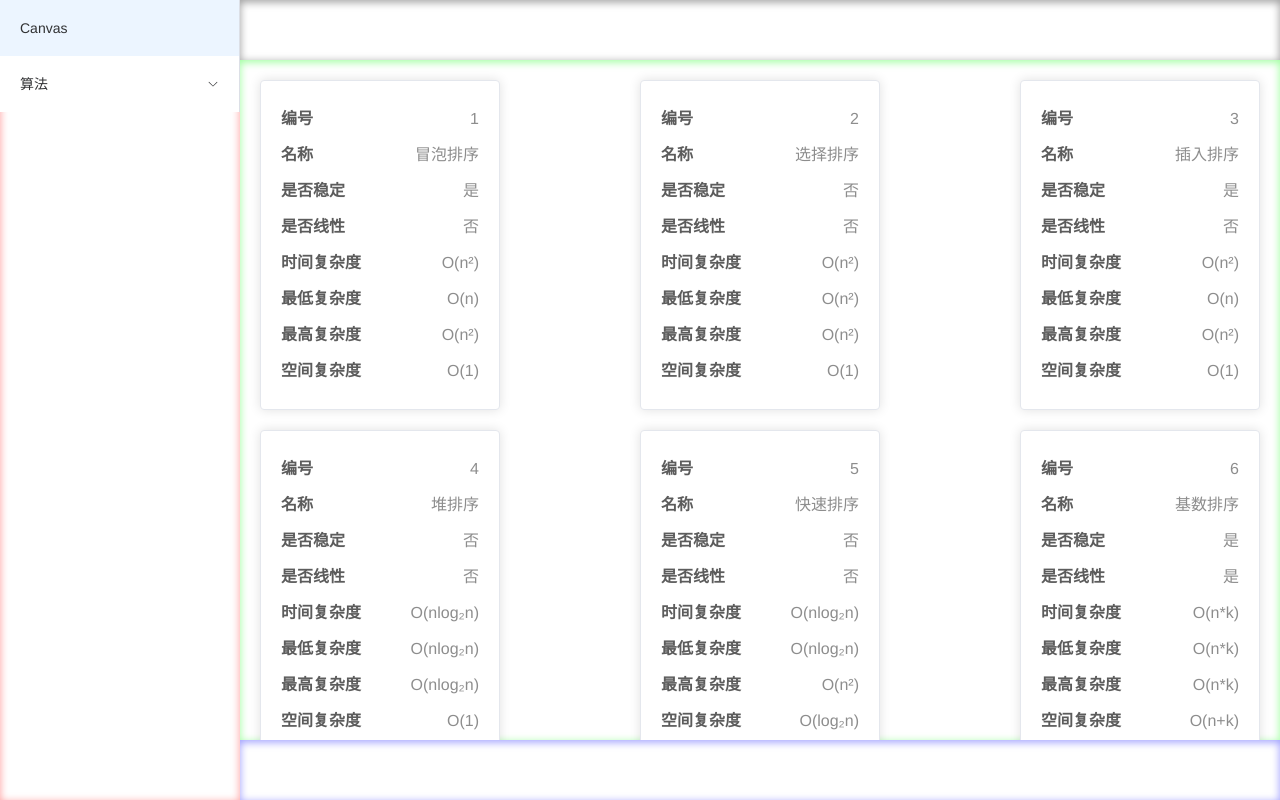
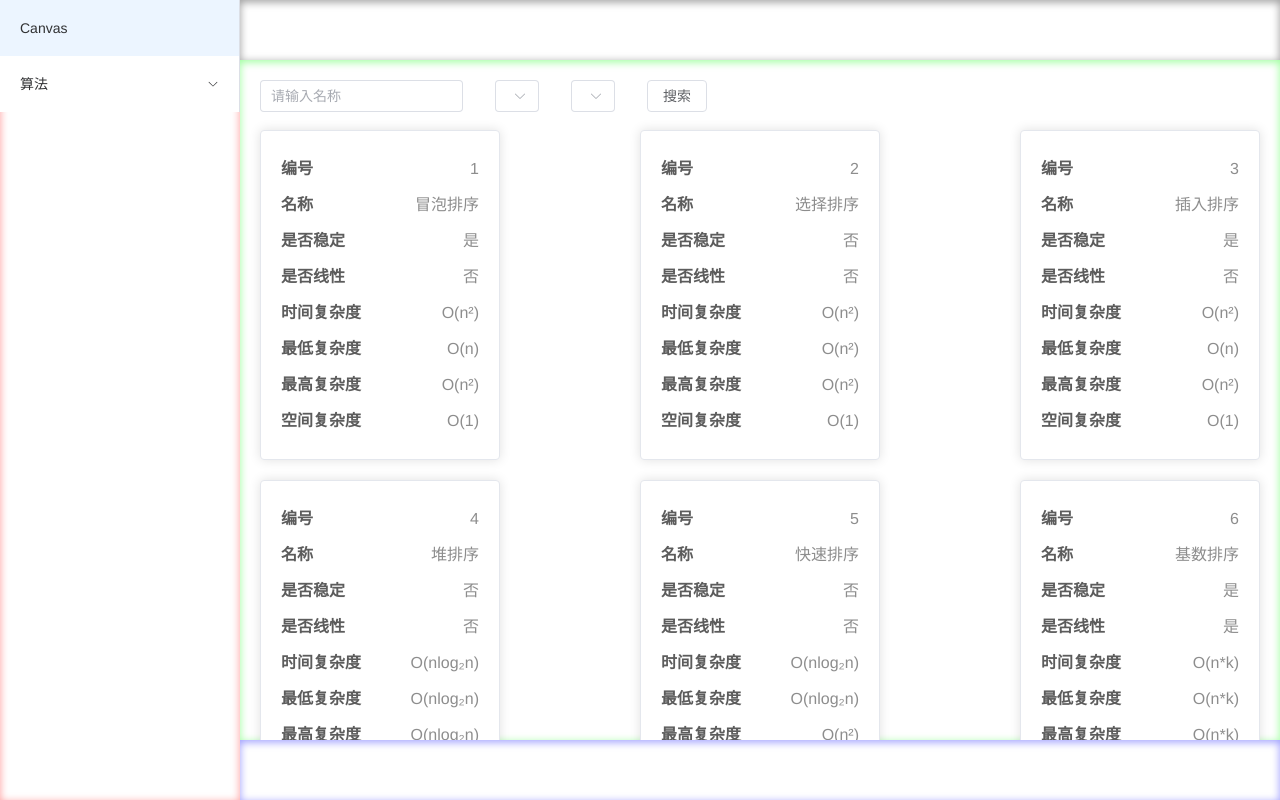
Before and after one commit to tanshaobo/trans-color, a Vue app: page /#/algorithm in a window 1280 px wide. Built offline with nearby package versions, Linux system fonts and the light colour scheme.

Commit message:
feat(other): 增加公共配置

```diff
--- a/src/components/layout/Grid/index.vue
+++ b/src/components/layout/Grid/index.vue
@@ -37,7 +37,7 @@ watch(
   (newVal) => {
     state.dataList = JSON.parse(JSON.stringify(newVal))
   },
-  { immediate: true }
+  { immediate: true, deep: true }
 )
 const box = ref()
 const computedLayout = () => {
--- /dev/null
+++ b/src/config/common.js
@@ -0,0 +1,20 @@
+/*
+ * @Author: tanshaobo
+ * @Date: 2022-02-17 17:13:11
+ * @LastEditors: tanshaobo
+ * @LastEditTime: 2022-02-17 17:16:00
+ * @Description: 公共配置
+ * @FilePath: \trans-color\src\config\common.js
+ */
+
+export const stableList = [
+  { label: '全部', value: 0 },
+  { label: '稳定', value: 1 },
+  { label: '不稳定', value: 2 }
+]
+
+export const linearList = [
+  { label: '全部', value: 0 },
+  { label: '线性', value: 1 },
+  { label: '非线性', value: 2 }
+]
--- a/src/views/Algorithm/AlgorithmList/index.vue
+++ b/src/views/Algorithm/AlgorithmList/index.vue
@@ -1,4 +1,32 @@
 <template>
+  <el-form :model="formData" inline>
+    <el-form-item>
+      <el-input v-model="formData.keyWord" clearable placeholder="请输入名称"></el-input>
+    </el-form-item>
+    <el-form-item>
+      <el-select v-model="formData.isStable" placeholder="是否稳定">
+        <el-option
+          v-for="(item, index) in stableList"
+          :key="index"
+          :label="item.label"
+          :value="item.value"
+        ></el-option>
+      </el-select>
+    </el-form-item>
+    <el-form-item>
+      <el-select v-model="formData.isLinear" placeholder="是否线性">
+        <el-option
+          v-for="(item, index) in linearList"
+          :key="index"
+          :label="item.label"
+          :value="item.value"
+        ></el-option>
+      </el-select>
+    </el-form-item>
+    <el-form-item>
+      <el-button @click="search">搜索</el-button>
+    </el-form-item>
+  </el-form>
   <Grid :data-list="dataList" class="grid">
     <template #default="slotProps">
       <div v-for="(item, index) in slotProps.item" :key="item.id">
@@ -18,12 +46,11 @@
 import { reactive, toRefs } from 'vue'
 import { useRouter } from 'vue-router'
 import Grid from '@/components/layout/Grid/index.vue'
+import { stableList, linearList } from '@/config/common'
 import data from '@/config/algorithm'
 import deepCopyObject from '@/utils/deepCopyObject'
 
-const state = reactive({
-  dataList: [],
-  dataHeader: {
+const dataHeader = {
   id: '编号',
   label: '名称',
   stable: '是否稳定',
@@ -32,6 +59,14 @@ const state = reactive({
   bastComplexity: '最低复杂度',
   worstComplexity: '最高复杂度',
   spaceComplexity: '空间复杂度'
+}
+
+const state = reactive({
+  dataList: [],
+  formData: {
+    keyWord: '',
+    isStable: '',
+    isLinear: ''
   }
 })
 
@@ -53,7 +88,17 @@ const Init = () => {
   })
 }
 Init()
-const { dataList, dataHeader } = toRefs(state)
+
+const search = () => {
+  console.log(state.formData)
+  if (state.formData.keyWord) {
+    state.dataList = state.dataList.filter(
+      (item) => item.label.indexOf(state.formData.keyWord) > -1
+    )
+  }
+}
+
+const { dataList, formData } = toRefs(state)
 </script>
 <style lang="stylus">
 .grid
```
Lines whose indentation alone changed are shown as unchanged.
